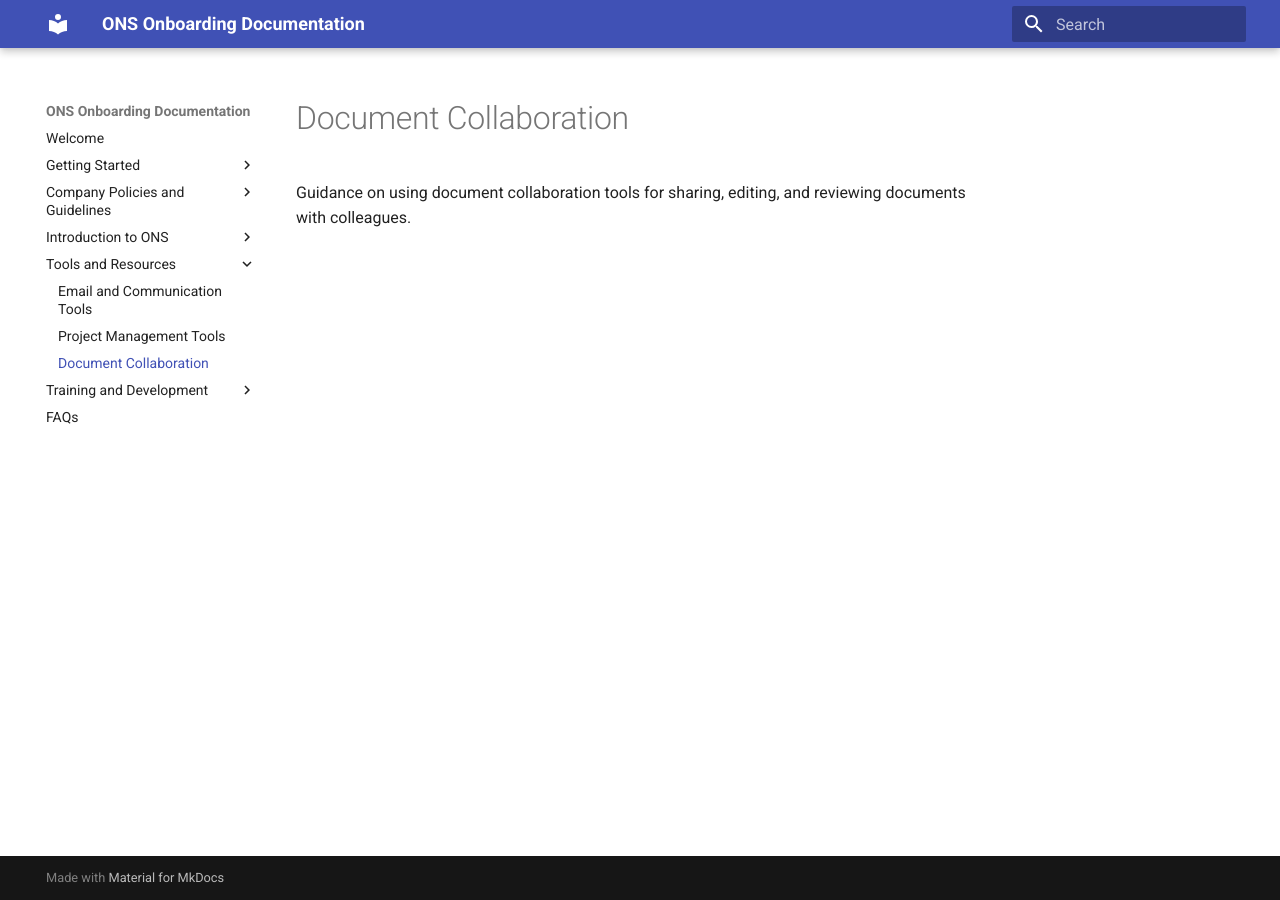
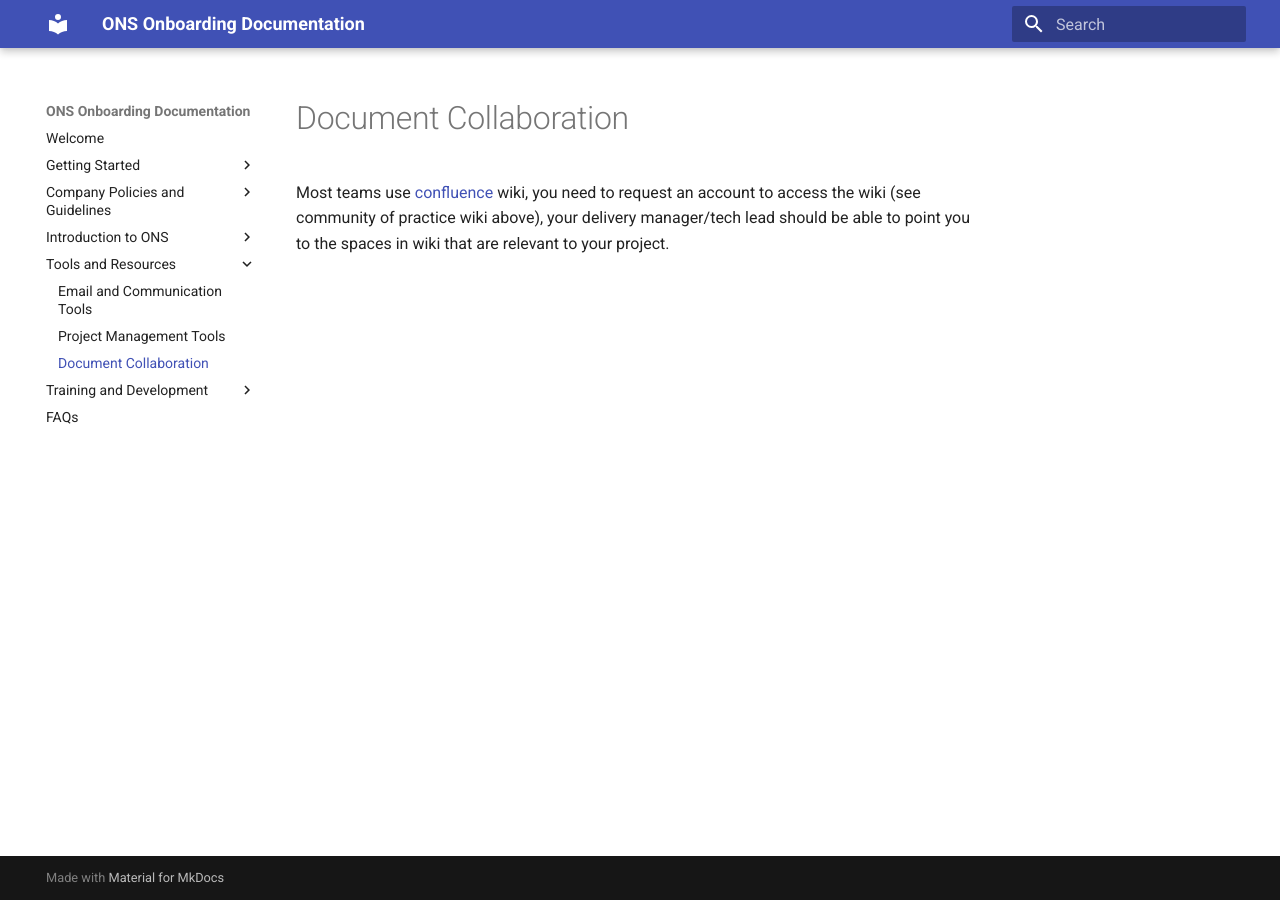
Before and after one commit to ONS-Innovation/ONS_Onboarding_SDP, an MkDocs documentation site: the page built from docs/tools/document_collaboration.md, in a window 1280 px wide. Built offline with MkDocs 1.6.1 and Material for MkDocs 9.7.7, drawn with Linux system fonts in a browser that asks for light colours.

Commit message:
Update document_collaboration.md

```diff
--- a/docs/tools/document_collaboration.md
+++ b/docs/tools/document_collaboration.md
@@ -1,3 +1,3 @@
 # Document Collaboration
 
-Guidance on using document collaboration tools for sharing, editing, and reviewing documents with colleagues.
+Most teams use [confluence](https://confluence.ons.gov.uk/) wiki, you need to request an account to access the wiki (see community of practice wiki above), your delivery manager/tech lead should be able to point you to the spaces in wiki that are relevant to your project.
```
